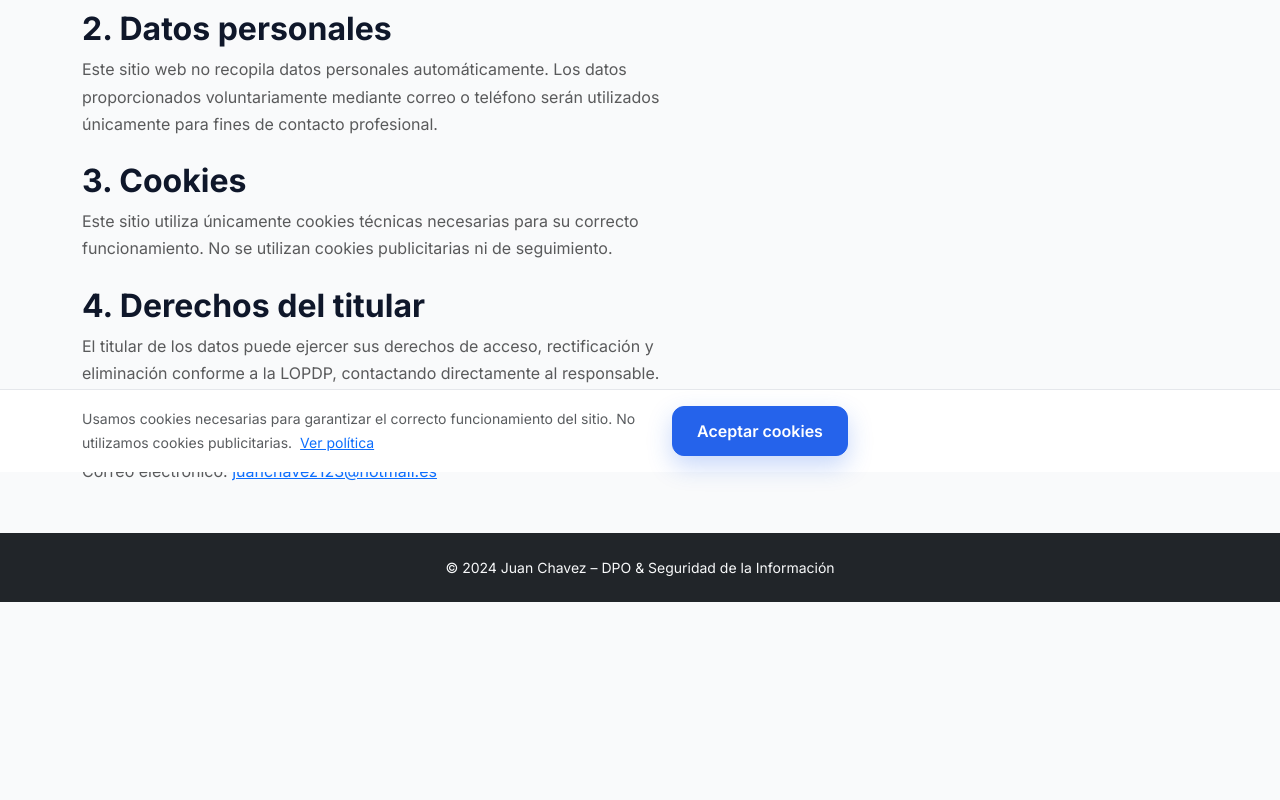
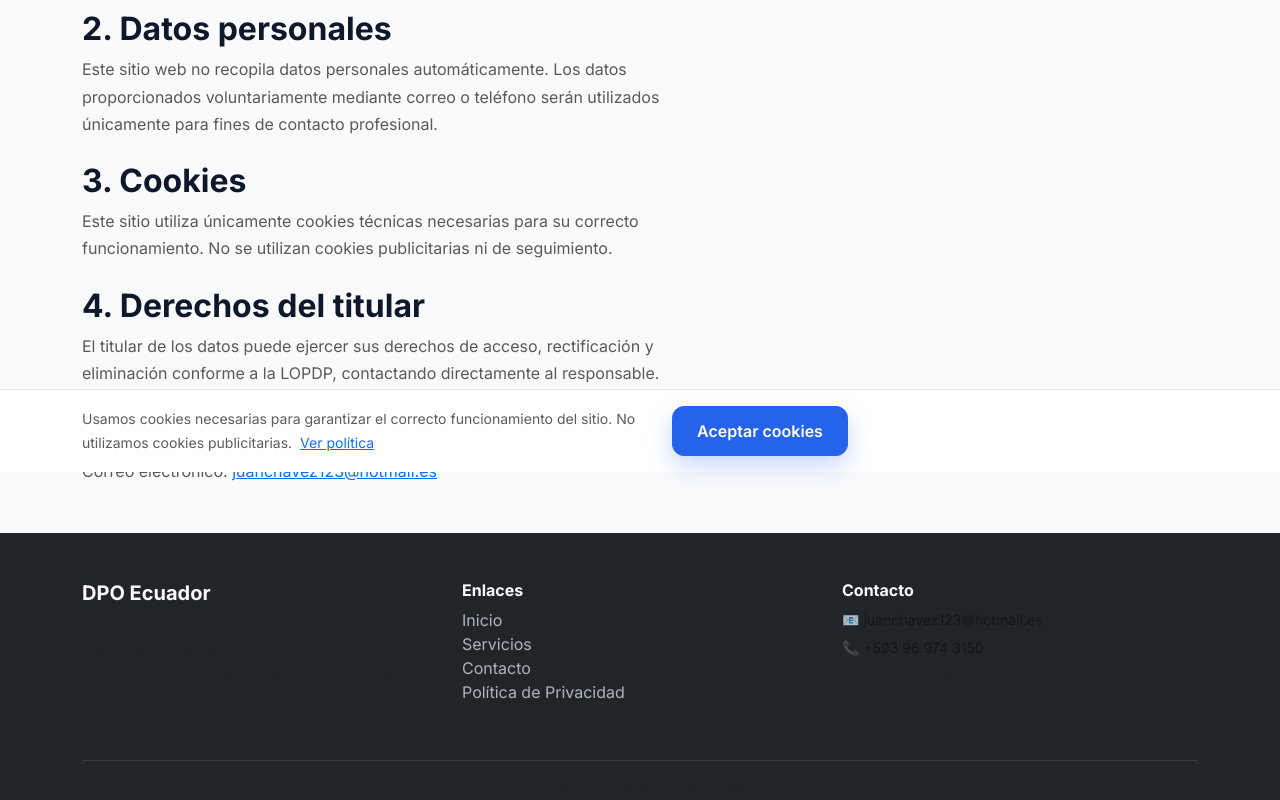
Before and after one commit to Propio123/delegado, an Angular app: page /politica in a window 1280 px wide. Shown: the part 328-1128 px from the top of the page. Before the commit the page ends 930 px from the top, so only its background shows below. Built offline with nearby package versions, Linux system fonts and the light colour scheme.

Commit message:
fix: spa redirect for netlify

```diff
--- a/angular.json
+++ b/angular.json
@@ -69,7 +69,7 @@
               "outputHashing": "all"
             },
             "development": {
-              "optimization": false,
+              "optimization": true,
               "extractLicenses": false,
               "sourceMap": true
             }
--- a/src/app/app.config.ts
+++ b/src/app/app.config.ts
@@ -1,12 +1,23 @@
 import { ApplicationConfig, provideBrowserGlobalErrorListeners } from '@angular/core';
-import { provideRouter } from '@angular/router';
+import { provideRouter, withInMemoryScrolling } from '@angular/router';
+import { provideClientHydration, withEventReplay } from '@angular/platform-browser';
 
 import { routes } from './app.routes';
-import { provideClientHydration, withEventReplay } from '@angular/platform-browser';
 
 export const appConfig: ApplicationConfig = {
   providers: [
     provideBrowserGlobalErrorListeners(),
-    provideRouter(routes), provideClientHydration(withEventReplay())
+
+    provideRouter(
+      routes,
+      withInMemoryScrolling({
+        scrollPositionRestoration: 'enabled',
+        anchorScrolling: 'enabled'
+      })
+    ),
+
+    provideClientHydration(
+      withEventReplay()
+    )
   ]
 };
--- a/src/app/app.ts
+++ b/src/app/app.ts
@@ -16,9 +16,11 @@ import { PoliticaComponent } from "./pages/politica/politica";
     Footer,
     CookieBannerComponent
 ],
+
   templateUrl: './app.html',
   styleUrls: ['./app.scss']
 })
+
 export class App{
    constructor(
     private title: Title,
@@ -29,5 +31,7 @@ export class App{
       name: 'description',
       content: 'Servicios profesionales de Delegado de Protección de Datos (DPO) en Ecuador. Cumplimiento LOPDP y asesoría especializada.'
     });
+
 }
+
 }
--- a/src/app/layout/footer/footer.html
+++ b/src/app/layout/footer/footer.html
@@ -1,7 +1,41 @@
-<footer class="bg-dark text-light py-4 text-center">
+<footer class="footer bg-dark text-light pt-5 pb-4">
   <div class="container">
-    <small>
-      © 2024 Juan Chavez – DPO & Seguridad de la Información
-    </small>
+    <div class="row">
+
+      <!-- BRAND -->
+      <div class="col-md-4 mb-4">
+        <h5 class="fw-bold">DPO Ecuador</h5>
+        <p class="text-muted small">
+          Servicios profesionales de Delegado de Protección de Datos (DPO)
+          para empresas en Ecuador. Cumplimiento LOPDP y seguridad de la información.
+        </p>
+      </div>
+
+      <!-- LINKS -->
+      <div class="col-md-4 mb-4">
+        <h6 class="fw-bold">Enlaces</h6>
+        <ul class="list-unstyled">
+          <li><a href="#inicio" class="footer-link">Inicio</a></li>
+          <li><a href="#servicios" class="footer-link">Servicios</a></li>
+          <li><a href="#contacto" class="footer-link">Contacto</a></li>
+          <li><a routerLink="/politica" class="footer-link">Política de Privacidad</a></li>
+        </ul>
+      </div>
+
+      <!-- CONTACT -->
+      <div class="col-md-4 mb-4">
+        <h6 class="fw-bold">Contacto</h6>
+        <p class="small mb-1">📧 juanchavez123@hotmail.es</p>
+        <p class="small mb-1">📞 +593 96 974 3150</p>
+        <p class="small text-muted">Atención a nivel nacional</p>
+      </div>
+
+    </div>
+
+    <hr class="border-secondary">
+
+    <div class="text-center small text-muted">
+      © {{ currentYear }} DPO Ecuador · Cumplimiento LOPDP
+    </div>
   </div>
 </footer>
--- a/src/app/layout/footer/footer.scss
+++ b/src/app/layout/footer/footer.scss
@@ -1,8 +1,11 @@
-h1, h2, h3 {
-  color: var(--color-text-dark);
+.footer {
+  .footer-link {
+    color: #adb5bd;
+    text-decoration: none;
+
+    &:hover {
+      color: #ffffff;
+      text-decoration: underline;
+    }
+  }
 }
-
-.btn-primary {
-  background-color: var(--color-primary);
-  border-color: var(--color-primary);
-}
--- a/src/app/layout/footer/footer.ts
+++ b/src/app/layout/footer/footer.ts
@@ -1,11 +1,15 @@
+import { CommonModule } from '@angular/common';
 import { Component } from '@angular/core';
+import { RouterModule } from '@angular/router';
+import { Router } from 'express';
 
 @Component({
   selector: 'app-footer',
-  imports: [],
+  imports: [RouterModule, CommonModule],
   templateUrl: './footer.html',
   styleUrl: './footer.scss',
 })
 export class Footer {
+currentYear: any;
 
 }
--- a/src/app/pages/home/home.html
+++ b/src/app/pages/home/home.html
@@ -21,22 +21,6 @@
   </div>
 </section>
 
-
-<!-- SERVICIOS -->
-<section id="servicios" class="py-5">
-  <div class="container">
-    <h2 class="text-center fw-bold mb-5">Servicios</h2>
-
-  <section class="services container my-5">
-  <div class="row">
-    <div class="col-md-4" *ngFor="let service of services">
-      <app-service-card [service]="service"></app-service-card>
-    </div>
-  </div>
-</section>
-
-  </div>
-</section>
 
 <!-- Perfil Profesional -->
    <section id="perfil" class="perfil-section">
@@ -70,15 +54,104 @@
     </div>
   </div>
 </section>
+<!-- LODPD -->
+<section id="lopdp" class="py-5 bg-light">
+  <div class="container">
 
+    <div class="text-center mb-5">
+      <h6>📋 Base legal</h6>
+      <h2 class="fw-bold">¿Qué exige la Ley de Protección de Datos en Ecuador?</h2>
+      <p class="text-muted mb-0">
+        La LOPDP establece obligaciones claras para todas las empresas
+        que tratan datos personales.
+      </p>
+    </div>
+
+    <div class="row g-4">
+
+      <div class="col-md-6 col-lg-3">
+        <div class="lopdp-card h-100">
+          <h6>📋 Base legal</h6>
+          <p>
+            Todo tratamiento debe tener una base legal válida
+            (consentimiento, obligación legal, contrato, etc.).
+          </p>
+        </div>
+      </div>
+
+      <div class="col-md-6 col-lg-3">
+        <div class="lopdp-card h-100">
+          <h6>🛡️ Medidas de seguridad</h6>
+          <p>
+            Las empresas deben aplicar medidas técnicas y organizativas
+            para proteger los datos personales.
+          </p>
+        </div>
+      </div>
+
+      <div class="col-md-6 col-lg-3">
+        <div class="lopdp-card h-100">
+          <h6>👤 Derechos del titular</h6>
+          <p>
+            Acceso, rectificación, eliminación, oposición y portabilidad
+            de los datos personales.
+          </p>
+        </div>
+      </div>
+
+      <div class="col-md-6 col-lg-3">
+        <div class="lopdp-card h-100">
+          <h6>⚖️ Delegado de Protección de Datos</h6>
+          <p>
+            Algunas organizaciones deben designar un DPO
+            responsable del cumplimiento normativo.
+          </p>
+        </div>
+      </div>
+
+    </div>
+
+    <div class="text-center mt-5">
+      <a href="#contacto" class="btn btn-primary btn-lg">
+        Evalúa el cumplimiento de tu empresa
+      </a>
+    </div>
+
+  </div>
+</section>
+
+<!-- SERVICIOS -->
+<section id="servicios" class="py-5" margin-top="20px">
+  <div class="container">
+   <h2 class="text-center fw-bold mb-5">Servicios de DPO para empresas en Ecuador</h2>
+
+  <section class="services container my-5">
+
+  <div class="row">
+     <p>
+  Ayudo a empresas, pymes y profesionales independientes a cumplir la
+  normativa de protección de datos personales, evitando sanciones y
+  fortaleciendo la confianza de sus clientes.
+</p>
+    <div class="col-md-4" *ngFor="let service of services">
+
+      <app-service-card [service]="service"></app-service-card>
+    </div>
+  </div>
+</section>
+
+  </div>
+</section>
+
+<!-- CONTACTO -->
 
 <section id="contacto" class="contact-section">
   <div class="container contact-container text-center">
 
     <h2 class="contact-title">Contáctame hoy mismo</h2>
     <p class="contact-subtitle">
-      Cumplir con la ley también es proteger la confianza de tus clientes.
-      No esperes al 31 de diciembre.
+       El cumplimiento de la LOPDP no es solo una obligación legal, es una
+  oportunidad para fortalecer la confianza de clientes, proveedores y aliados.
     </p>
 
     <div class="contact-grid">
--- a/src/app/pages/home/home.scss
+++ b/src/app/pages/home/home.scss
@@ -290,3 +290,23 @@
     opacity: 1;
   }
 }
+.lopdp-card {
+  background: #ffffff;
+  padding: 1.5rem;
+  border-radius: 1rem;
+  border: 1px solid #e5e7eb;
+  transition: all 0.3s ease;
+
+  h6 {
+    font-weight: 700;
+    margin-bottom: 0.5rem;
+  }
+
+  &:hover {
+    transform: translateY(-4px);
+    box-shadow: 0 8px 24px rgba(0, 0, 0, 0.08);
+  }
+}
+.lopdp-card {
+  text-align: center;
+}
--- a/src/app/pages/home/home.ts
+++ b/src/app/pages/home/home.ts
@@ -41,6 +41,7 @@ export class HomeComponent implements AfterViewInit {
       icon: 'bi bi-mortarboard'
     }
   ];
+  meta: any;
 
   constructor(@Inject(PLATFORM_ID) private platformId: Object) {}
 
@@ -105,5 +106,9 @@ private showToast(): void {
     }, { threshold: 0.2 });
 
     this.cards.forEach(card => observer.observe(card.nativeElement));
+    this.meta.updateTag({ property: 'og:title', content: 'DPO Ecuador' });
+    this.meta.updateTag({ property: 'og:description', content: 'Servicios DPO en Ecuador' });
+    this.meta.updateTag({ property: 'og:url', content: 'https://tusitio.netlify.app' });
+
   }
 }
--- a/src/app/sections/hero/hero.html
+++ b/src/app/sections/hero/hero.html
@@ -5,18 +5,19 @@
       <!-- TEXTO -->
       <div class="col-lg-6">
         <h1 class="hero-title">
-          Protección de Datos
-          <span>con respaldo profesional</span>
+          DPO en Ecuador
+          <span>Protección de Datos Personales y Cumplimiento LOPDP</span>
         </h1>
 
         <p class="hero-subtitle">
-          Asesoría especializada en cumplimiento, privacidad y seguridad de la información
-          para empresas y organizaciones.
+          Acompañamiento profesional para empresas y emprendedores que necesitan
+  cumplir la Ley Orgánica de Protección de Datos Personales en Ecuador.
+
         </p>
 
         <div class="hero-actions">
           <a href="#contacto" class="btn btn-primary btn-lg">
-  Solicitar asesoría DPO
+   Asesoría DPO inmediata
 </a>
 
           <a class="btn btn-outline-light btn-lg" href="#perfil">
--- a/src/styles.scss
+++ b/src/styles.scss
@@ -42,6 +42,9 @@
 .btn-secondary:hover {
   background-color: var(--btn-secondary-hover);
 }
+section {
+  scroll-margin-top: 80px; // altura del navbar
+}
 
 
 body {
```
